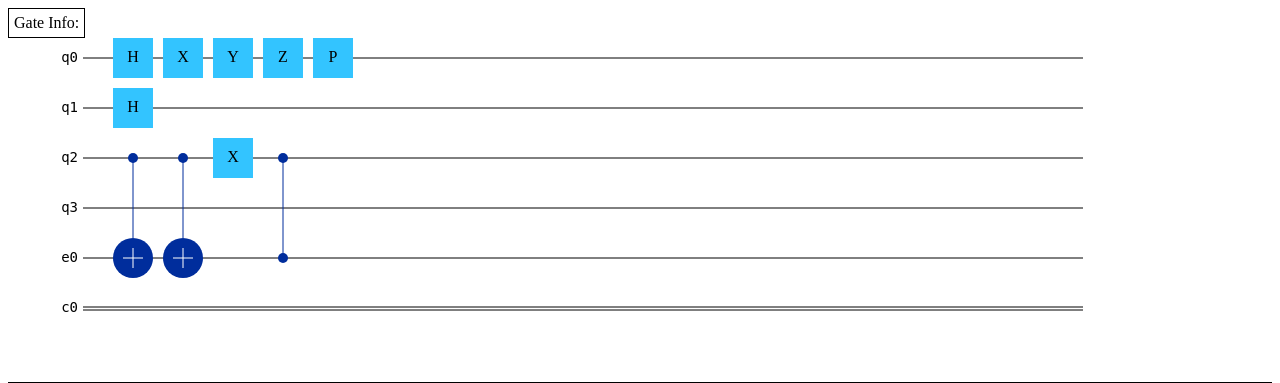
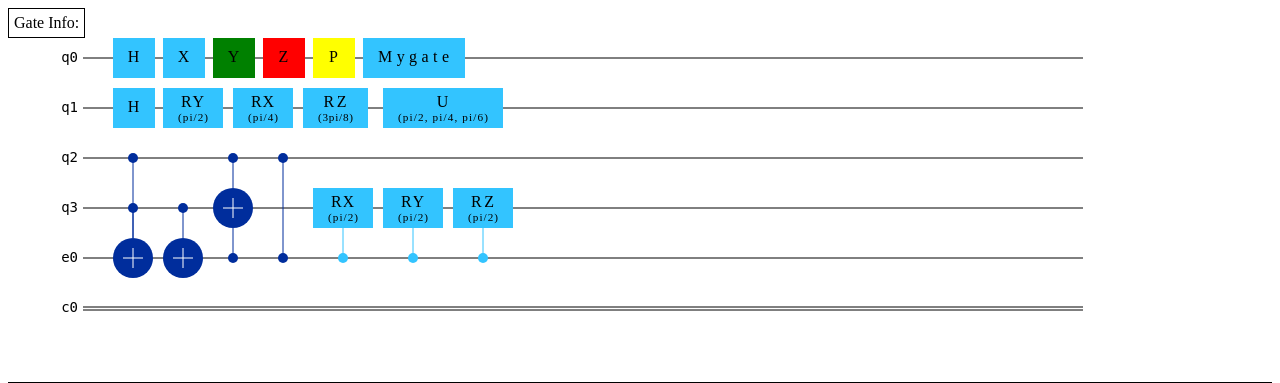
Before and after one commit to graphiq-dev/graphiq, a Flask app: template html_visualization/templates/index.html in a window 1280 px wide. Shown: the top 383 px of the page. Run offline with Flask 2, Linux system fonts and the light colour scheme; the template is opened without the code that fills it, so the values that code supplies are empty.

Commit message:
add more gates to js package

```diff
--- a/html_visualization/static/js/gates.js
+++ b/html_visualization/static/js/gates.js
@@ -1,23 +1,53 @@
 // comment
 
-function one_qubit_gate(x, y, gate_name, params=null, color="#33C4FF") {
-    gate = d3.select("#circuit-detail-svg").append("g")
+function one_qubit_gate(x, y, gate_name, color="#33C4FF", params=null) {
+    let gate = d3.select("#circuit-detail-svg").append("g")
         .attr("transform", `translate(${x - 20}, ${y - 20})`)
+    let width = 0
+    if (params != null) {
+        width = Math.max(40, 15*2 + gate_name.length*12, 15*2 + params.length*5)
+    } else {
+        width = Math.max(40, 15*2 + gate_name.length*12)
+    }
+
 
     gate.append("rect")
         .attr("class", gate_name)
         .attr("x", 0)
         .attr("y", 0)
-        .attr("width", 40)
+        .attr("width", width)
         .attr("height", 40)
         .style("fill", color)
-    gate.append("text")
+    if (params == null) {
+        gate.append("text")
         .text(gate_name)
-        .attr("textLength", 10)
-        .attr("x", 0 + 40 / 2)
+        .attr("letter-spacing", 1)
+        .attr("font-size", "1em")
+        .attr("textLength", gate_name.length * 12)
+        .attr("x", width / 2)
         .attr("y", 0 + 40 / 2)
         .style("text-anchor", "middle")
         .style("dominant-baseline", "middle")
+    } else {
+        gate.append("text")
+        .text(gate_name)
+        .attr("letter-spacing", 1)
+        .attr("font-size", "1em")
+        .attr("textLength", gate_name.length * 12)
+        .attr("x", width / 2)
+        .attr("y", -5 + 40 / 2)
+        .style("text-anchor", "middle")
+        .style("dominant-baseline", "middle")
+
+        gate.append("text")
+        .text(params)
+        .attr("font-size", "0.7em")
+        .attr("textLength", params.length * 5)
+        .attr("x", width / 2)
+        .attr("y", 10 + 40 / 2)
+        .style("text-anchor", "middle")
+        .style("dominant-baseline", "middle")
+    }
 
     // add on display
     return gate
@@ -35,11 +65,13 @@
         div.html(`H gate on ${register}`)
             .style("left", (d3.event.pageX) + "px")
             .style("top", (d3.event.pageY) + "px");
+        gate_info.html(`Gate Info: Hadamard gate on ${register}`)
         })
     .on("mouseout", function(d) {
         div.transition()
             .duration(500)
             .style("opacity", 0);
+        gate_info.html("Gate Info:")
     });
 
     return gate
@@ -72,7 +104,7 @@
 }
 
 function y_gate(x, y, register) {
-    gate = one_qubit_gate(x, y, "Y", color="green")
+    gate = one_qubit_gate(x=x, y=y, gate_name="Y", color="green")
 
     // add on display
     div = d3.select(".tooltip")
@@ -83,11 +115,13 @@
         div.html(`Y gate on ${register}`)
             .style("left", (d3.event.pageX) + "px")
             .style("top", (d3.event.pageY) + "px");
+        gate_info.html(`Gate Info: Y gate on ${register}`)
         })
     .on("mouseout", function(d) {
         div.transition()
             .duration(500)
             .style("opacity", 0);
+        gate_info.html("Gate Info:")
     });
 
     return gate
@@ -105,11 +139,13 @@
         div.html(`Z gate on ${register}`)
             .style("left", (d3.event.pageX) + "px")
             .style("top", (d3.event.pageY) + "px");
+        gate_info.html(`Gate Info: Z gate on ${register}`)
         })
     .on("mouseout", function(d) {
         div.transition()
             .duration(500)
             .style("opacity", 0);
+        gate_info.html("Gate Info:")
     });
 
     return gate
@@ -127,15 +163,53 @@
         div.html(`P gate on ${register}`)
             .style("left", (d3.event.pageX) + "px")
             .style("top", (d3.event.pageY) + "px");
+        gate_info.html(`Gate Info: P gate on ${register}`)
         })
     .on("mouseout", function(d) {
         div.transition()
             .duration(500)
             .style("opacity", 0);
+        gate_info.html("Gate Info:")
     });
 
     return gate
 }
+
+function rx(x, y, register, params) {
+    if (params == null || params == "") {
+        params = "(pi/2)"
+    }
+    let gate = one_qubit_gate(x=x, y=y, gate_name="RX", color="#33C4FF", params=params)
+
+    // add display effect
+
+    return gate
+}
+
+function ry(x, y, register, params) {
+    if (params == null || params == "") {
+        params = "(pi/2)"
+    }
+    let gate = one_qubit_gate(x=x, y=y, gate_name="RY", color="#33C4FF", params=params)
+
+    // add display effect
+
+    return gate
+}
+
+function rz(x, y, register, params) {
+    if (params == null || params == "") {
+        params = "(pi/2)"
+    }
+    let gate = one_qubit_gate(x=x, y=y, gate_name="RZ", color="#33C4FF", params=params)
+
+    // add display effect
+
+    return gate
+}
+
+
+// Two qubit gate
 
 function create_control_at(element, x1, y1, y2, color="#002D9C") {
     element.append("line")
@@ -229,3 +303,48 @@
 
     return gate
 }
+
+function crx(x1, y1, y2, params="(pi/2)") {
+    gate_name = "RX"
+    let gate = rx(x1, y1, "q1", params)
+    let width = 0
+    if (params != null) {
+        width = Math.max(40, 15*2 + gate_name.length*12, 15*2 + params.length*5)
+    } else {
+        width = Math.max(40, 15*2 + gate_name.length*12)
+    }
+
+    create_control_at(gate, width/2, 0, y2+20, "#33C4FF")
+
+    return gate
+}
+
+function cry(x1, y1, y2, params="(pi/2)") {
+    gate_name = "RY"
+    let gate = ry(x1, y1, "q1", params)
+    let width = 0
+    if (params != null) {
+        width = Math.max(40, 15*2 + gate_name.length*12, 15*2 + params.length*5)
+    } else {
+        width = Math.max(40, 15*2 + gate_name.length*12)
+    }
+
+    create_control_at(gate, width/2, 0, y2+20, "#33C4FF")
+
+    return gate
+}
+
+function crz(x1, y1, y2, params="(pi/2)") {
+    gate_name = "RZ"
+    let gate = rz(x1, y1, "q1", params)
+    let width = 0
+    if (params != null) {
+        width = Math.max(40, 15*2 + gate_name.length*12, 15*2 + params.length*5)
+    } else {
+        width = Math.max(40, 15*2 + gate_name.length*12)
+    }
+
+    create_control_at(gate, width/2, 0, y2+20, "#33C4FF")
+
+    return gate
+}
--- a/html_visualization/templates/index.html
+++ b/html_visualization/templates/index.html
@@ -80,18 +80,37 @@
         draw_classical_register(0, 300)
     </script>
     <script name="add-gates">
+        // register q0
         hadamard(50, 50, "q0")
         x_gate(100, 50, "q0")
         y_gate(150, 50, "q0")
         z_gate(200, 50, "q0")
         p_gate(250, 50, "q0")
+        one_qubit_gate(300, 50, "Mygate")
+
+
+        // q[1]
         hadamard(50, 100, "q1")
-        x_gate(150, 150, "q2")
+        gate2 = ry(100, 100, "q1")
+        console.log(gate2.attr("width"))
+        rx(170, 100, "q1", "(pi/4)")
+        rz(240, 100, "q1", "(3pi/8)")
+        one_qubit_gate(x=320, y=100, gate_name="U", color="#33C4FF", params="(pi/2, pi/4, pi/6)")
 
-        cnot(50, 250, -100)
-        cnot(100, 250, -100)
+        // one_qubit_gate(x=100, y=100, gate_name="RX", color="#33C4FF", params="(pi/2, pi/4)")
+        // one_qubit_gate(100, 100, "U=HXH")
 
+        // 2 qubit gates
+        gate1 = cnot(50, 250, -100)
+        create_control_at(gate1, 0, -20, -50)
+        cnot(100, 250, -50)
+        gate1 = cnot(150, 200, -50)
+        create_control_at(gate1, 0, 20, 50)
         cz(200, 250, -100)
+
+        crx(250, 200, 50)
+        cry(320, 200, 50)
+        crz(390, 200, 50)
 
     </script>
     <div class="data-panel">
```
